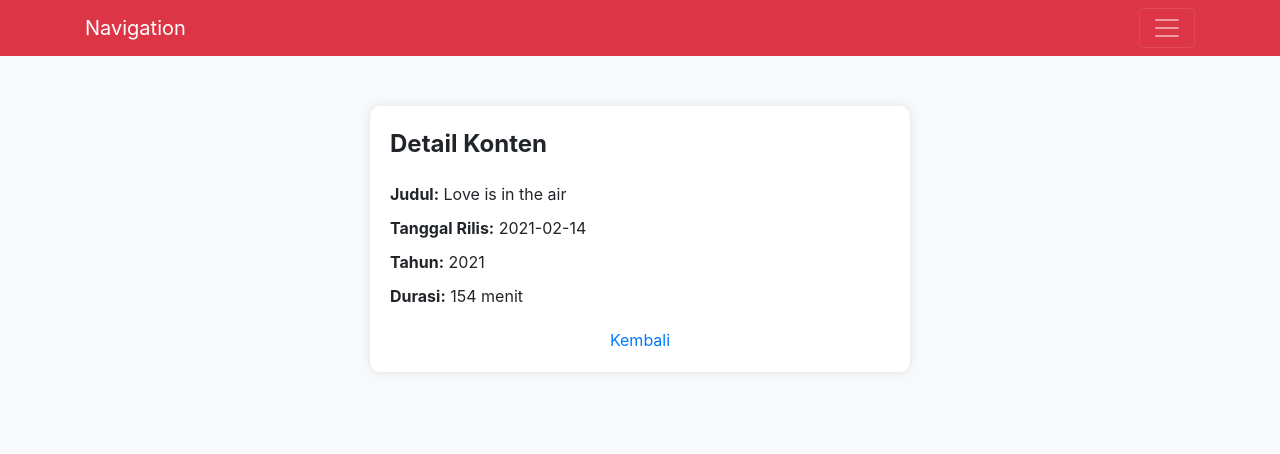
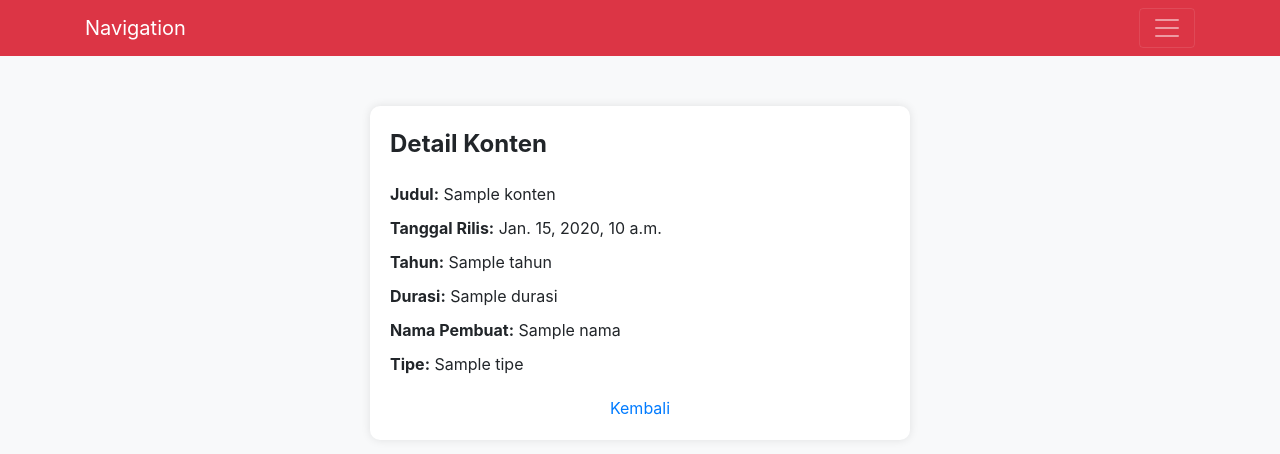
Before and after one commit to citraandh/Mermute, a Django app: template main/templates/search_bar/detail_konten.html in a window 1280 px wide. Shown: the top 454 px of the page. Run offline with Django 3.2, Linux system fonts and the light colour scheme; the template is opened without the code that fills it: most values are stand-ins (such as "Sample title", 1, 10 or a date in 2020); some libraries are stand-ins or nearby versions.

Commit message:
Update detail_konten template to display konten information and add back-link

```diff
--- a/main/templates/search_bar/detail_konten.html
+++ b/main/templates/search_bar/detail_konten.html
@@ -99,19 +99,29 @@
             <div class="col-md-6">
                 <div class="content">
                     <div class="content-title">Detail Konten</div>
+                    {% if konten %}
+                    {% for item in konten %}
                     <div class="info-item">
-                        <span class="info-label">Judul:</span> Love is in the air
+                        <span class="info-label">Judul:</span> {{ item.judul }}
                     </div>
                     <div class="info-item">
-                        <span class="info-label">Tanggal Rilis:</span> 2021-02-14
+                        <span class="info-label">Tanggal Rilis:</span> {{ item.tanggal_rilis }}
                     </div>
                     <div class="info-item">
-                        <span class="info-label">Tahun:</span> 2021
+                        <span class="info-label">Tahun:</span> {{ item.tahun }}
                     </div>
                     <div class="info-item">
-                        <span class="info-label">Durasi:</span> 154 menit
+                        <span class="info-label">Durasi:</span> {{ item.durasi }}
                     </div>
-                    <a href="search_bar.html" class="back-link">Kembali</a>
+                    {% endfor %}
+                    {% endif %}
+                    <div class="info-item">
+                        <span class="info-label">Nama Pembuat:</span> {{ nama }}
+                    </div>
+                    <div class="info-item">
+                        <span class="info-label">Tipe:</span> {{ tipe }}
+                    </div>
+                    <a href="{% url 'main:search_bar'%}" class="back-link">Kembali</a>
                 </div>
             </div>
         </div>
--- a/main/templates/search_bar/search_bar.html
+++ b/main/templates/search_bar/search_bar.html
@@ -111,12 +111,14 @@
                         </div>
                     </form>
                     {% if results %}
+                    <p class="search-result-message">Hasil pencarian "{{ request.GET.query }}"</p>
                     <table class="table">
                         <thead>
                             <tr>
                                 <th>Judul</th>
                                 <th>Artist</th>
                                 <th>Tipe</th>
+                                <th>Action</th>
                             </tr>
                         </thead>
                         <tbody>
@@ -125,6 +127,9 @@
                                 <td>{{ item.judul }}</td>
                                 <td>{{ item.nama }}</td>
                                 <td>{{ item.tipe }}</td>
+                                <td><a
+                                        href="{% url 'main:detail_konten' judul=item.judul nama=item.nama tipe=item.tipe %}">Detail</a>
+                                </td>
                             </tr>
                             {% endfor %}
                         </tbody>
--- a/main/urls.py
+++ b/main/urls.py
@@ -29,6 +29,8 @@ urlpatterns = [
     path('riwayat_transaksi/', riwayat_transaksi, name='riwayat_transaksi'),
     path('search_bar/', search_bar, name='search_bar'),
     path('search', search, name='search'),
+    path('detail-konten/<str:judul>/<str:nama>/<str:tipe>',
+         detail_konten, name='detail_konten'),
 
     #     clarence
     path('podcast/detail/<uuid:podcast_id>',
```
Also changed, not shown: main/views.py (+12 -0 lines).
